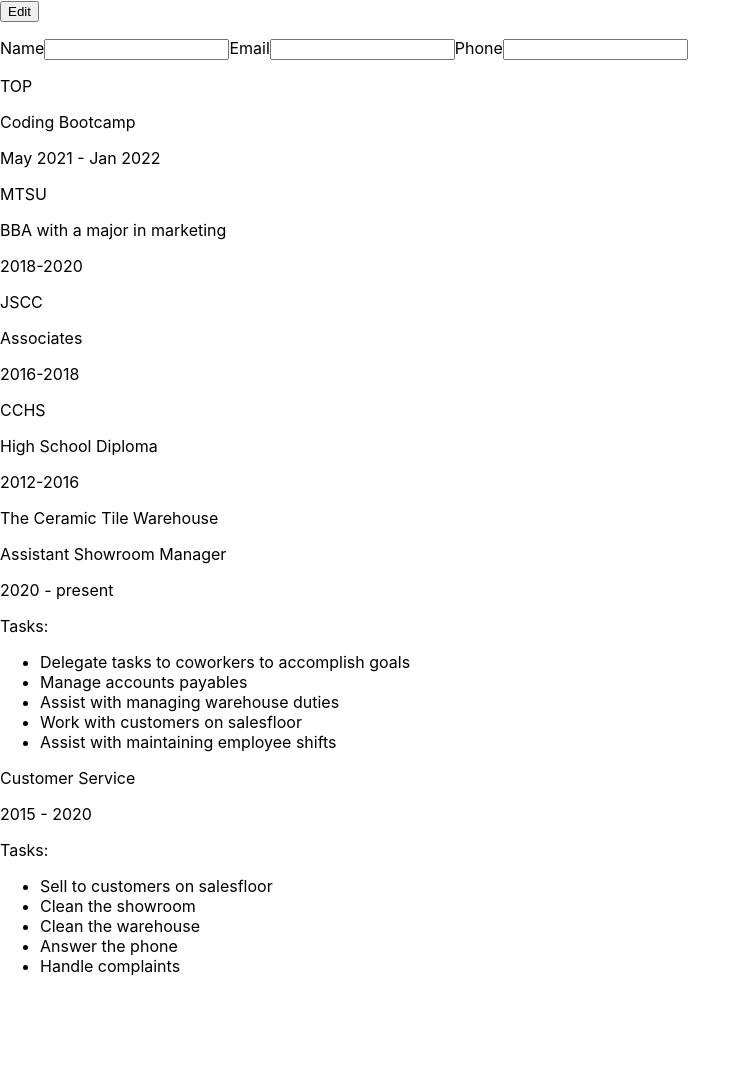
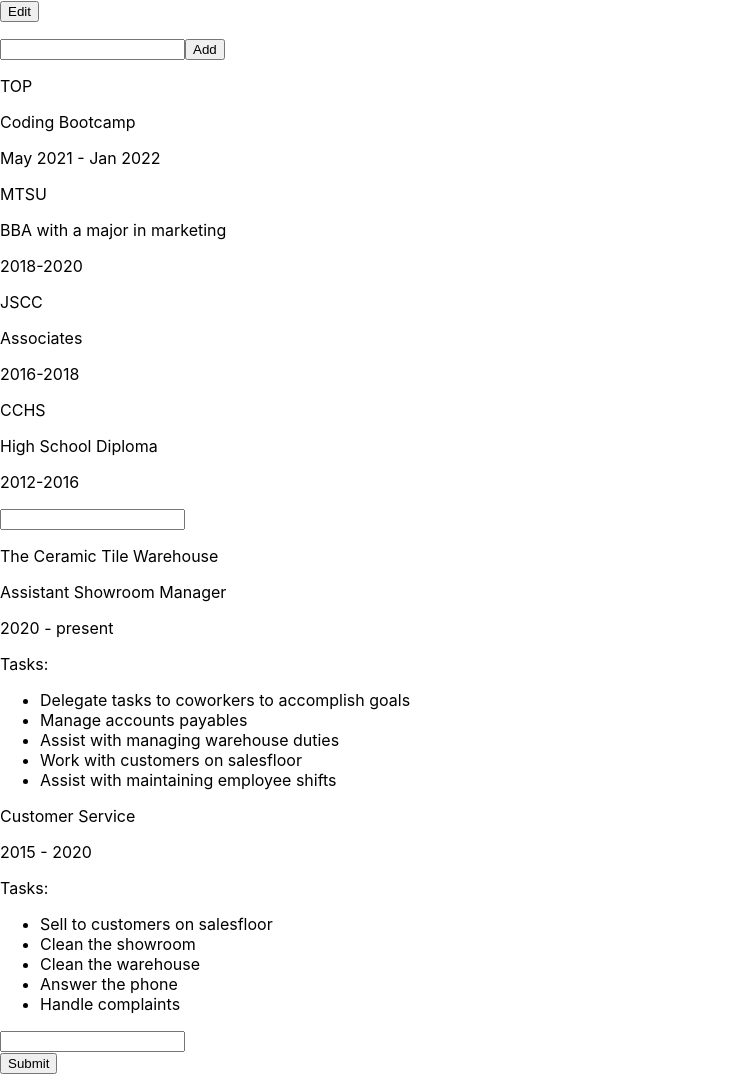
Before and after one commit to Kingbot13/cv, a React (Create React App) app: page / in a window 1280 px wide. Shown: the whole page, without its empty margins (0-751 px from the left). Before the commit the page ends 992 px from the top, so only its background shows below. Built offline with nearby package versions, Linux system fonts and the light colour scheme.

Commit message:
rearrange form element, create contactHandler and contactSubmit functions, delete items and text from state

```diff
--- a/src/App.js
+++ b/src/App.js
@@ -8,37 +8,53 @@
   constructor(){
     super();
     this.state = {
-      items: [],
-      text: '',
-      show: true
+      show: true,
+      contacts: [],
+      contact: {text: ''},
     }
   }
+
+  contactHandler = (e) => {
+    this.setState({
+      contact: {
+        text: e.target.value
+      }
+    });
+  }
+
+  contactSubmit = (e) => {
+    this.setState({
+      contacts: this.state.contact.concat(this.state.contactText),
+      contact : {text: ''}
+    });
+  }
+
   render(){
+    const {contacts, contact} = this.state;
     return(
       <main>
         <button>Edit</button>
+        <form>
           <div>
-          <Contact />
-          {this.state.show && <div>
-            <form>
-              <label htmlFor='name'>Name</label>
-              <input name='name' id='name'></input>
-              <label htmlFor='email'>Email</label>
-              <input name='email' id='email'></input>
-              <label htmlFor='phone'>Phone</label>
-              <input name='phone' id='phone'></input>
-            </form>
-          </div>}
+            <Contact items={contacts}/>
+            {this.state.show &&
+            <input id='contact' onChange={this.contactHandler} value={this.state.contactText}></input>}
+            <button type='button'>Add</button>
           </div>
           <div>
             <Education />
+            {this.state.show &&
+            <input></input>}
 
           </div>
-
           <div>
             <Work />
+            {this.state.show &&
+            <input></input>}
 
           </div>
+          <button type='submit'>Submit</button>
+        </form>
       </main>
     )
   }
```
Lines whose indentation alone changed are shown as unchanged.
